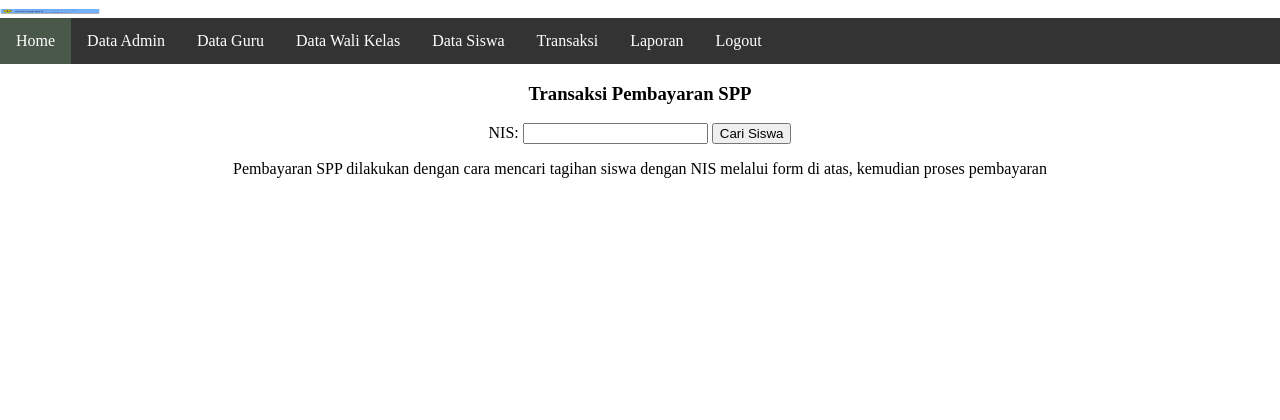
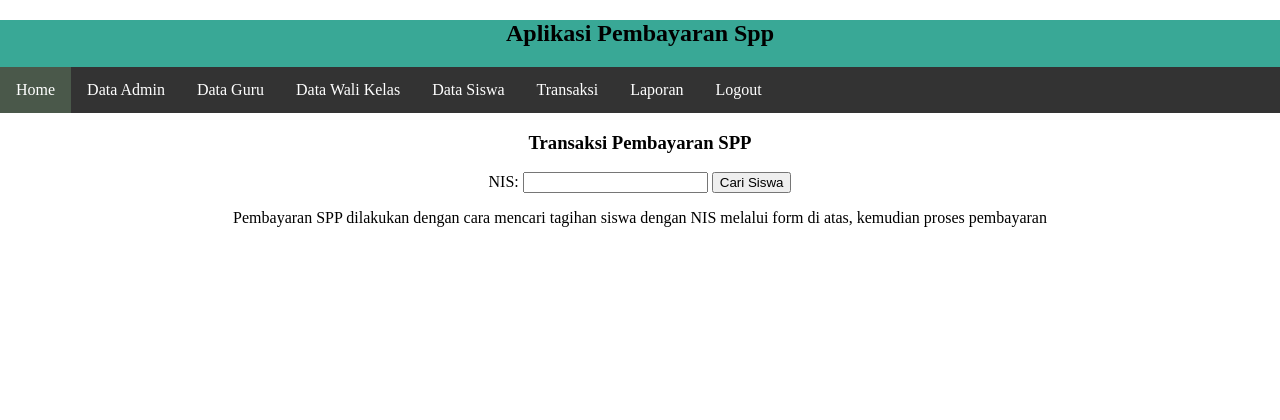
Before and after one commit to Ahmad453/sppsekolah, a PHP site: page /transaksi.php in a window 1280 px wide. Shown: the top 420 px of the page. Run offline with PHP 8.4, Linux system fonts and the light colour scheme; a user stored in the database is signed in.

Commit message:
menambahkan file gambar

```diff
--- a/header.php
+++ b/header.php
@@ -15,7 +15,10 @@ include "koneksi.php";
 
 </head>
 <body>
-    <img src="image/head.jpg">
+    <div class="header">
+  <div id="example1">
+    <h2>Aplikasi Pembayaran Spp</h2>
+</div>
 <ul>
 <li><a class="active" href="index.php">Home</a></li>
 <li><a href="tampil_admin.php">Data Admin</a></li>
@@ -25,4 +28,4 @@ include "koneksi.php";
 <li><a href="transaksi.php">Transaksi</a></li>
 <li><a href="laporan.php">Laporan</a></li>
 <li><a href="logout.php">Logout</a><li>
-</ul>
+</ul></div>
--- /dev/null
+++ b/transaksi.css
@@ -0,0 +1,15 @@
+#t03 {
+    width: 100%;
+    background-color: #f1f1c1;
+    text-align: center;
+  }
+  #t03 tr:nth-child(even) {
+    background-color: #eee;
+  }
+  #t03 tr:nth-child(odd) {
+    background-color: #fff;
+  }
+  #t03 th {
+    color: white;
+    background-color: black;
+  }
--- a/transaksi.php
+++ b/transaksi.php
@@ -1,4 +1,5 @@
 <?php include "header.php" ?>
+<link rel="stylesheet" type="text/css" href="transaksi.css">
 <center>
 <h3>Transaksi Pembayaran SPP</h3>
 <form method="get" action="">
@@ -37,7 +38,7 @@ if(isset($_GET['nis']) && $_GET['nis']!=''){
 	</tr>
 </table>
 <h3>Tagihan SPP Siswa</h3>
-<table border="1">
+<table border="1" id="t03">
 	<tr>
 		<th>No</th>
 		<th>Bulan</th>
@@ -80,4 +81,5 @@ if(isset($_GET['nis']) && $_GET['nis']!=''){
 <p>Pembayaran SPP dilakukan dengan cara mencari tagihan siswa dengan NIS melalui form di atas, kemudian proses pembayaran</p></center>
 <br>
 <br>
+</center>
 <?php include "footer.php" ?>
--- a/view/header.css
+++ b/view/header.css
@@ -32,12 +32,12 @@ li a:hover {
 .active {
   background-color: #79a57a54;
 }
-img {
-  width:100px;
-  height: 5px;
+.header {
+  text-align: center;
+  background-color: rgb(57, 168, 150);
 }
 .lap {
-  background-color:skyblue;
+  background-color:#808080;
   float: left;
   text-align: center;
   width: 100%;
```
Also changed, not shown: image/logo.png (added).
